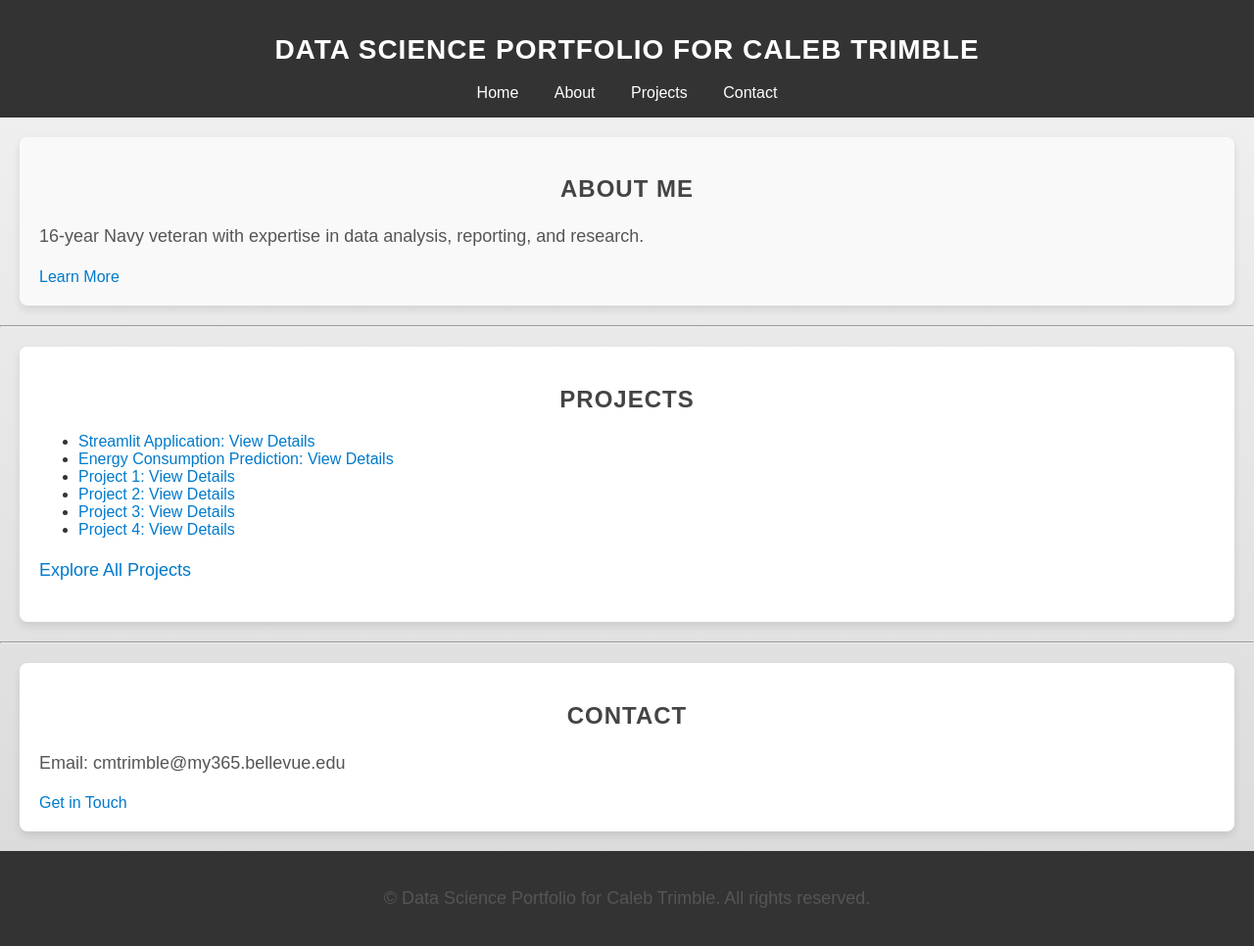
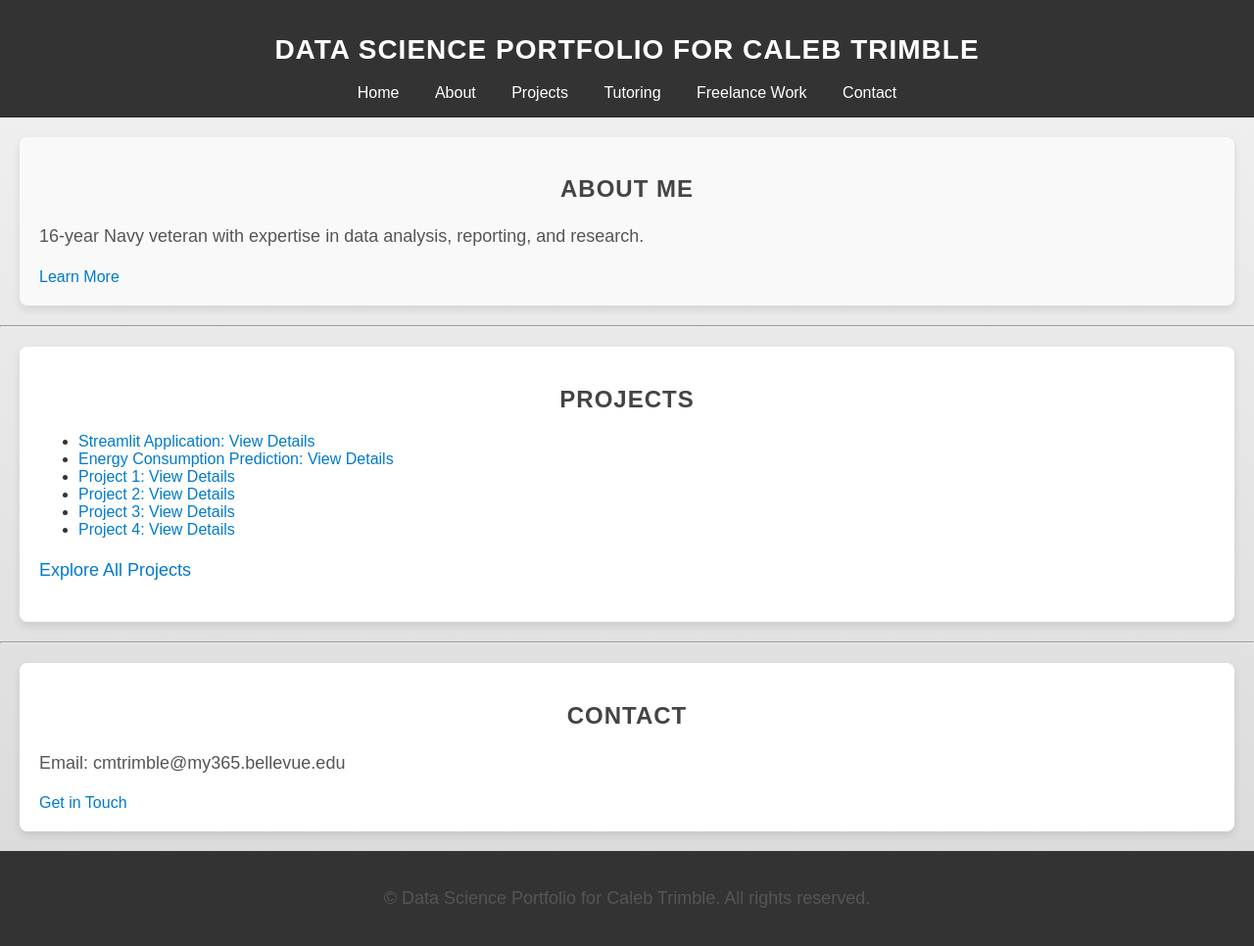
Before and after one commit to cmtrimble/cmtrimble.github.io, a Jekyll site: the page built from index.md, in a window 1280 px wide. Shown: the whole page at 98% size. Built offline with Jekyll 4.4.1, drawn with Linux system fonts in a browser that asks for light colours.

Commit message:
Update default.html
added tutoring and side gigs

```diff
--- a/_layouts/default.html
+++ b/_layouts/default.html
@@ -20,6 +20,8 @@
              <a href="/">Home</a>
              <a href="/about/">About</a>
              <a href="/project/">Projects</a>
+             <a href="/tutoring/">Tutoring</a>
+             <a href="/side_gigs/">Freelance Work</a>
              <a href="/contact/">Contact</a>
          </nav>
      </header>
```
